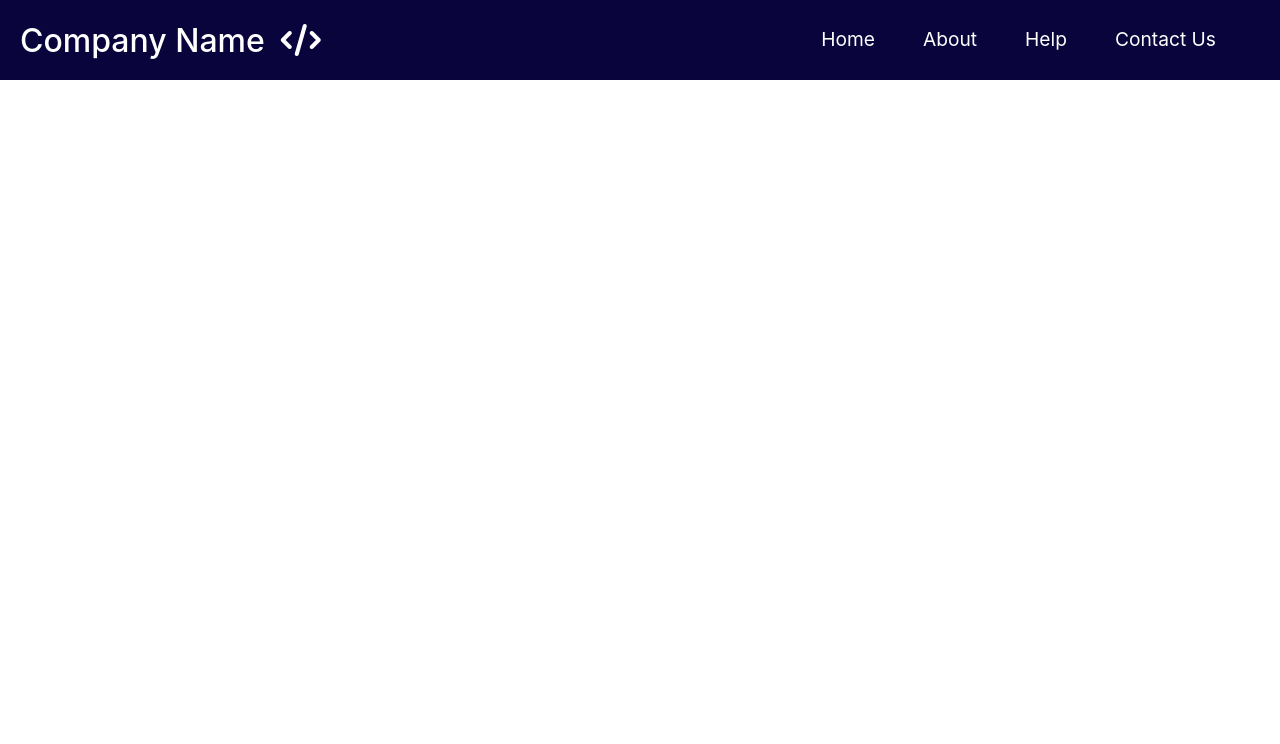
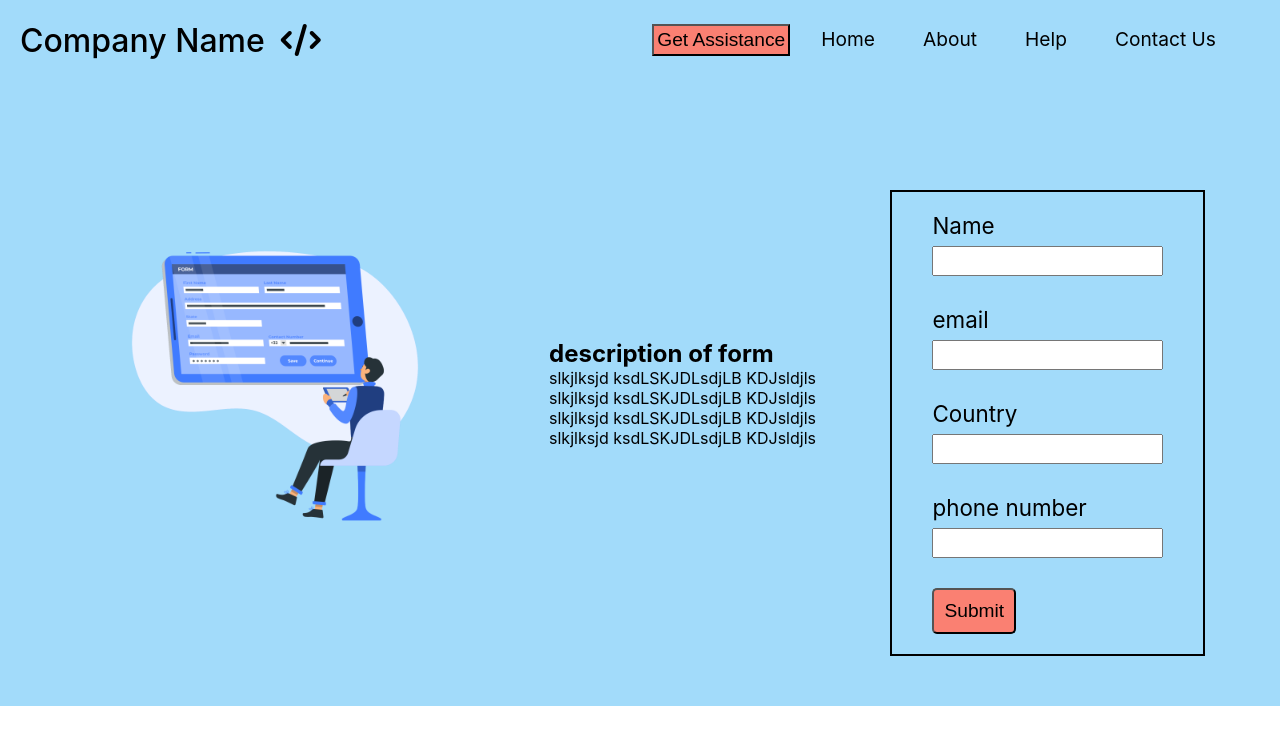
Before and after one commit to vk-vikas/medical-tourism, a React (Create React App) app: page /assistance in a window 1280 px wide. Shown: the top 744 px of the page. Built offline with nearby package versions, Linux system fonts and the light colour scheme.

Commit message:
form added , how it works added

```diff
--- a/src/App.js
+++ b/src/App.js
@@ -5,6 +5,7 @@ import  Home  from "./components/pages/Home";
 import About from "./components/pages/About";
 import Help from './components/pages/Help';
 import  ContactUS  from "./components/pages/ContactUs";
+import Assistance from "./components/pages/Assistance";
 import './App.css';
 
 function App() {
@@ -19,6 +20,7 @@ function App() {
             <Route path="/about" component={About} />
             <Route path="/help" component={Help} />
             <Route path="/contactus" component={ContactUS} />
+            <Route path="/assistance" component={Assistance} />
           </Switch>
         </div>
       </Router>
--- a/src/components/Navbar.css
+++ b/src/components/Navbar.css
@@ -1,5 +1,5 @@
 .navbar {
-    background-color: #0A043C;
+    background-color: #A2DBFA;
     height: 80px;
     display: flex;
     justify-content: center;
@@ -20,7 +20,7 @@
   }
 
   .nav-logo {
-    color: white;
+    color: black;
     align-items: center;
     margin-left: 20px;
     cursor: pointer;
@@ -38,7 +38,7 @@
   }
 
   .nav-links {
-    color: white;
+    color: black;
     text-decoration: none;
     padding: 0.5rem 1rem;
     height: 100%;
@@ -64,12 +64,12 @@
 
   .nav-item:hover:after {
     width: 100%;
-    background: salmon;
+    background: black;
   }
 
   .nav-item .active {
-    color: salmon;
-    border: 1px solid salmon;
+    color: black;
+    border: 1px solid black;
   }
 
   .nav-icon {
@@ -77,12 +77,21 @@
     display: none;
   }
 
+  .btn button{
+    background-color: salmon;
+    margin-right: 15px;
+    padding: 3px;
+    font-size: 1.2rem;
+    cursor: pointer;
+
+  }
+
   @media screen and (max-width: 960px) {
     .nav-menu {
       display: flex;
       flex-direction: column;
       width: 100%;
-      border-top: 1pxsolid #fff;
+      border-top: 1pxsolid black;
       position: absolute;
       top: 80px;
       left: -110%;
@@ -90,8 +99,12 @@
       transition: all 0.5s ease;
     }
 
+    .btn button {
+      margin-right: 60px;
+    }
+
     .nav-menu.active {
-      background: #0A043C;
+      background: #A2DBFA;
       left: 0px;
       opacity: 1;
       transition: all 0.5s ease;
@@ -101,6 +114,7 @@
       color: salmon;
       border: none;
     }
+
     .nav-links {
       padding: 1.5rem;
       width: 100%;
@@ -115,6 +129,6 @@
       transform: translate(-100%, 60%);
       font-size: 1.8rem;
       cursor: pointer;
-      color: white;
+      color: black;
     }
   }
--- a/src/components/Navbar.js
+++ b/src/components/Navbar.js
@@ -15,6 +15,9 @@ function Navbar() {
             <i className="fas fa-code"></i>
           </NavLink>
 
+          <NavLink exact to="/assistance" className="btn">
+            <button>Get Assistance</button>
+          </NavLink>
           <ul className={click ? "nav-menu active" : "nav-menu"}>
             <li className="nav-item">
               <NavLink
--- /dev/null
+++ b/src/components/pages/Assistance.js
@@ -0,0 +1,38 @@
+import React from "react";
+import forms from "./images/Forms.png"
+import styles from "./Assistance.module.css";
+
+function Assistance() {
+  return (
+    <div className={styles.container}>
+      <div className={styles.imgpart}>
+        <img src={forms} alt="ct"></img>
+      </div>
+      <div className="descpart">
+          <h2>description of form</h2>
+          <p>slkjlksjd ksdLSKJDLsdjLB KDJsldjls</p>
+          <p>slkjlksjd ksdLSKJDLsdjLB KDJsldjls</p>
+          <p>slkjlksjd ksdLSKJDLsdjLB KDJsldjls</p>
+          <p>slkjlksjd ksdLSKJDLsdjLB KDJsldjls</p>
+      </div>
+      <div className={styles.textpart}>
+        <div className={styles.form}>
+            <label>Name</label>
+            <input type="text"></input>
+            <label>
+                email
+            </label>
+            <input type="text"></input>
+            <label>Country</label>
+            <input type="text"></input>
+            <label>phone number</label>
+            <input type="text"></input>
+            <button >Submit</button>
+        </div>
+      </div>
+
+    </div>
+  );
+}
+
+export default Assistance;
--- /dev/null
+++ b/src/components/pages/Assistance.module.css
@@ -0,0 +1,85 @@
+.container img {
+    height: 400px;
+    width: 400px;
+    margin: 0 ;
+}
+
+.imgpart {
+    display: flex;
+    justify-content: center;
+    align-items: center;
+    flex-basis: 1;
+}
+
+.container {
+    display: flex;
+    padding-top: 50px;
+    padding-bottom: 50px;
+    justify-content: space-evenly;
+    align-items: center;
+    flex-wrap: wrap;
+    background-color: #A2DBFA;
+}
+
+.textpart {
+    display: flex;
+    flex-direction: column;
+    flex-basis: 1;
+
+}
+
+.descpart {
+    display: flex;
+    flex-direction: column;
+    flex-basis: 1;
+
+}
+
+.descpart h2 {
+    margin-top: 30px;
+}
+
+/* form part */
+.form {
+    display: flex;
+    flex-direction: column;
+    justify-content: center;
+    align-items: flex-start;
+    border: 2px solid black;
+    padding: 20px 40px;
+    margin-top: 60px;
+
+}
+
+.form label {
+    font-size: 1.4rem;
+}
+
+.form input {
+    padding: 4px 10px;
+    font-size: 1rem;
+    margin-top: 7px;
+    margin-bottom: 30px;
+}
+
+.form button {
+    background-color: salmon;
+    font-size: 1.2rem;
+    padding: 10px;
+    border-radius: 5px;
+}
+
+.textpart p {
+    margin-top: 10px;
+}
+
+
+
+@media screen and (max-width: 960px) {
+
+
+    .imgpart img {
+        width: auto;
+        height: 300px;
+    }
+}
--- a/src/components/pages/Home.js
+++ b/src/components/pages/Home.js
@@ -1,6 +1,7 @@
 import React from 'react'
 import Form from './cards/Form';
 import Hero from './cards/Hero';
+import Steps from './cards/Steps';
 import styles from './Home.module.css';
 
 function Home() {
@@ -8,6 +9,7 @@ function Home() {
         <div >
         <Hero />
         <Form />
+        <Steps />
         </div>
     )
 }
--- a/src/components/pages/cards/Hero.module.css
+++ b/src/components/pages/cards/Hero.module.css
@@ -11,11 +11,11 @@
     justify-content: center;
     align-items: center;
     flex-wrap: wrap;
-    background-color: #0A043C;
+    background-color: #A2DBFA;
 }
 
 .textpart {
-    color: white;;
+    color: black;
     display: flex;
     flex-direction: column;
 
@@ -27,7 +27,7 @@
 }
 
 .textpart h1 {
-    color: salmon;
+    color: navy;
 }
 
 @media screen and (max-width: 960px) {
--- /dev/null
+++ b/src/components/pages/cards/Steps.js
@@ -0,0 +1,34 @@
+import React from 'react'
+import styles from './Steps.module.css';
+import logo1 from '../images/logo1.svg';
+function Steps() {
+    return (
+        <div className={styles.body}>
+            <h1>How It Works</h1>
+            <div className={styles.container}>
+                <div className={styles.element}>
+                <img src={logo1} alt='logo1'></img>
+                    <h3>Title</h3>
+                    <p>description</p>
+                </div>
+                <div className={styles.element}>
+                <img src={logo1} alt='logo1'></img>
+                    <h3>Title</h3>
+                    <p>description</p>
+                </div>
+                <div className={styles.element}>
+                <img src={logo1} alt='logo1'></img>
+                    <h3>Title</h3>
+                    <p>description</p>
+                </div>
+                <div className={styles.element}>
+                <img src={logo1} alt='logo1'></img>
+                    <h3>Title</h3>
+                    <p>description </p>
+                </div>
+            </div>
+        </div>
+    )
+}
+
+export default Steps
--- /dev/null
+++ b/src/components/pages/cards/Steps.module.css
@@ -0,0 +1,43 @@
+.body {
+    background-color: #A2DBFA;
+    padding: 40px 0;
+}
+
+.container {
+    display: flex;
+    justify-content: space-evenly;
+    align-items: center;
+    flex-wrap: wrap;
+}
+
+h1 {
+    display: flex;
+    justify-content: center;
+    align-items: center;
+    margin: 40px 0;
+}
+
+.element {
+    display: flex;
+    flex-direction: column;
+    justify-content: center;
+    align-items: center;
+}
+
+.element img {
+    width: 50px;
+    height: 50px;
+    margin: 15px 0;
+
+}
+
+/*  write media query to make ele colum wise flex*/
+
+
+@media screen and (max-width: 960px) {
+   .container {
+       display: flex;
+       flex-direction: column;
+
+   }
+}
```
Also changed, not shown: src/components/pages/images/CtScan.png, src/components/pages/images/logo1.svg (added).
